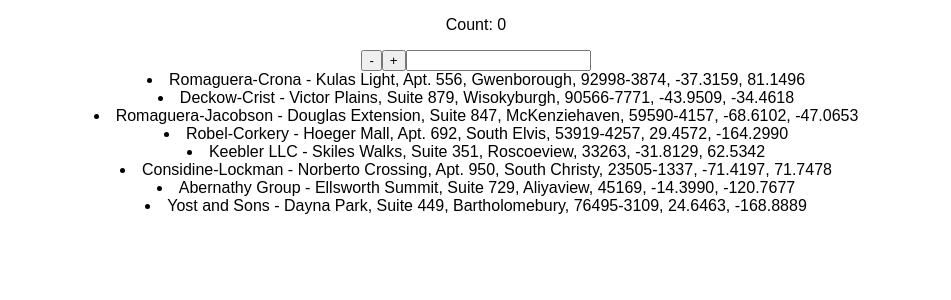
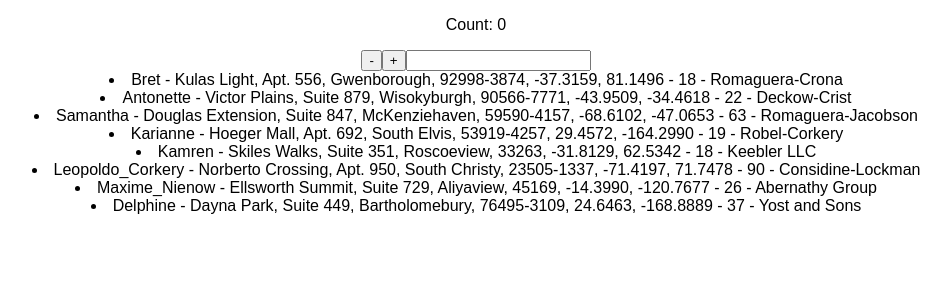
Before and after one commit to sommerjan/dsv-react-exercise, a React (Create React App) app: page / in a window 1280 px wide. Shown: the top 300 px of the page, without its empty margins (164-1115 px from the left). Built offline with nearby package versions, Linux system fonts and the light colour scheme.

Commit message:
fix task 3

```diff
--- a/src/App.js
+++ b/src/App.js
@@ -57,13 +57,13 @@ function findCompanyName(user) {
 }
 
 function UserList(props) {
-  return props.users.map((user) => {
-    return (
-      <li key={user.username}>
-        {user.companyName} - <Address address={user.address} />
-      </li>
-    );
-  });
+  return props.users.map(user => (
+    <li key={user.username}><User user={user} /></li>
+  ));
+}
+
+function User(props) {
+  return <span>{props.user.username} - <Address address={props.user.address} /> - {props.user.age} - {props.user.companyName}</span>;
 }
 
 function Address(props) {
```
